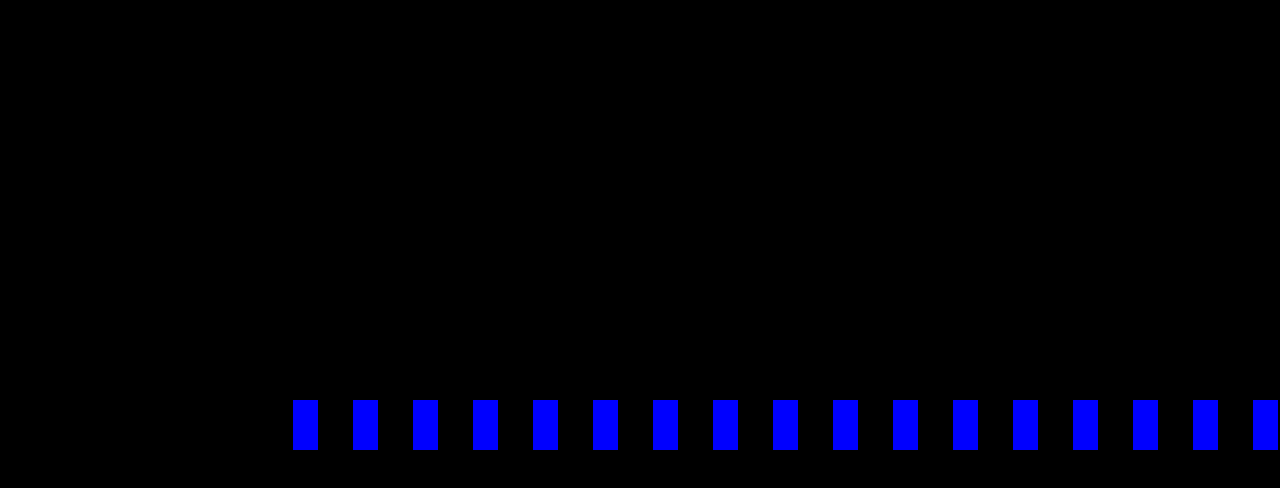
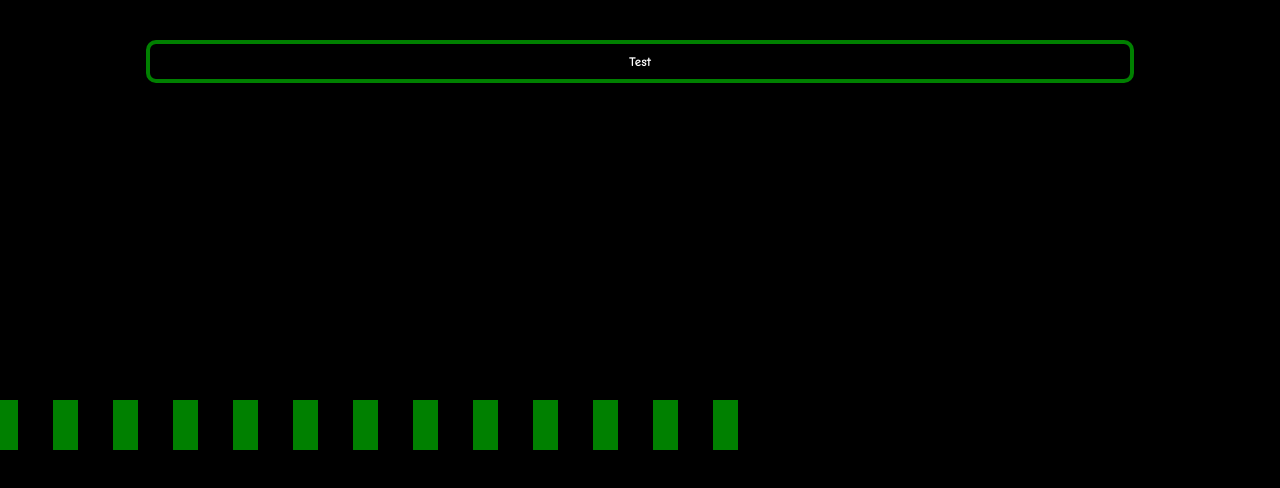
Before and after one commit to 916-22k/Time-Management, a plain HTML site: page index.html in a window 1280 px wide. Drawn offline with Linux system fonts and the light colour scheme.

Commit message:
Current Hour

```diff
--- a/index.html
+++ b/index.html
@@ -7,6 +7,7 @@
     <title>Scrolling Squares</title>
 </head>
 <body>
+    <div id="textbox">Test</div>
     <div id="container"></div>
     <script src="script.js"></script>
 </body>
--- a/script.js
+++ b/script.js
@@ -11,7 +11,9 @@ if (/Android/i.test(navigator.userAgent)) {
 
 let container = document.getElementById('container');
 let days = [];
-let currentHour = 7; // Set to 7 to represent 07:00-07:59
+
+// Get the current hour (0-23)
+let currentHour = new Date().getHours();
 
 // Initialize squares and assign positions
 for (let dayIndex = 0; dayIndex < 1; dayIndex++) { // Focus on one day
@@ -23,7 +25,7 @@ for (let dayIndex = 0; dayIndex < 1; dayIndex++) { // Focus on one day
 
         // Calculate initial horizontal position
         if (hourIndex + 1 === currentHour) {
-            square.positionX = window.innerWidth / 2; // Center the 7th square
+            square.positionX = window.innerWidth / 2; // Center the current hour square
         } else if (hourIndex + 1 < currentHour) {
             let offset = (currentHour - (hourIndex + 1)) * 60; // 50px square + 10px padding
             square.positionX = window.innerWidth / 2 - offset;
--- a/style.css
+++ b/style.css
@@ -16,8 +16,25 @@ body {
 .square {
     width: 50px;
     height: 50px;
-    background-color: blue;
+    background-color: green; /* Set squares to green */
     position: absolute;
     top: 50%;
     transform: rotateY(60deg);
 }
+
+#textbox {
+    position: absolute;
+    width: 75%;
+    top: 5%; /* Position 5% from the top of the browser */
+    left: 50%;
+    transform: translateX(-50%);
+    padding: 10px;
+    font-family: "Comic Sans MS", cursive, sans-serif;
+    font-size: 13px;
+    font-weight: bold;
+    color: white;
+    text-align: center;
+    border: 4px solid green;
+    border-radius: 10px;
+    background-color: black;
+}
```
